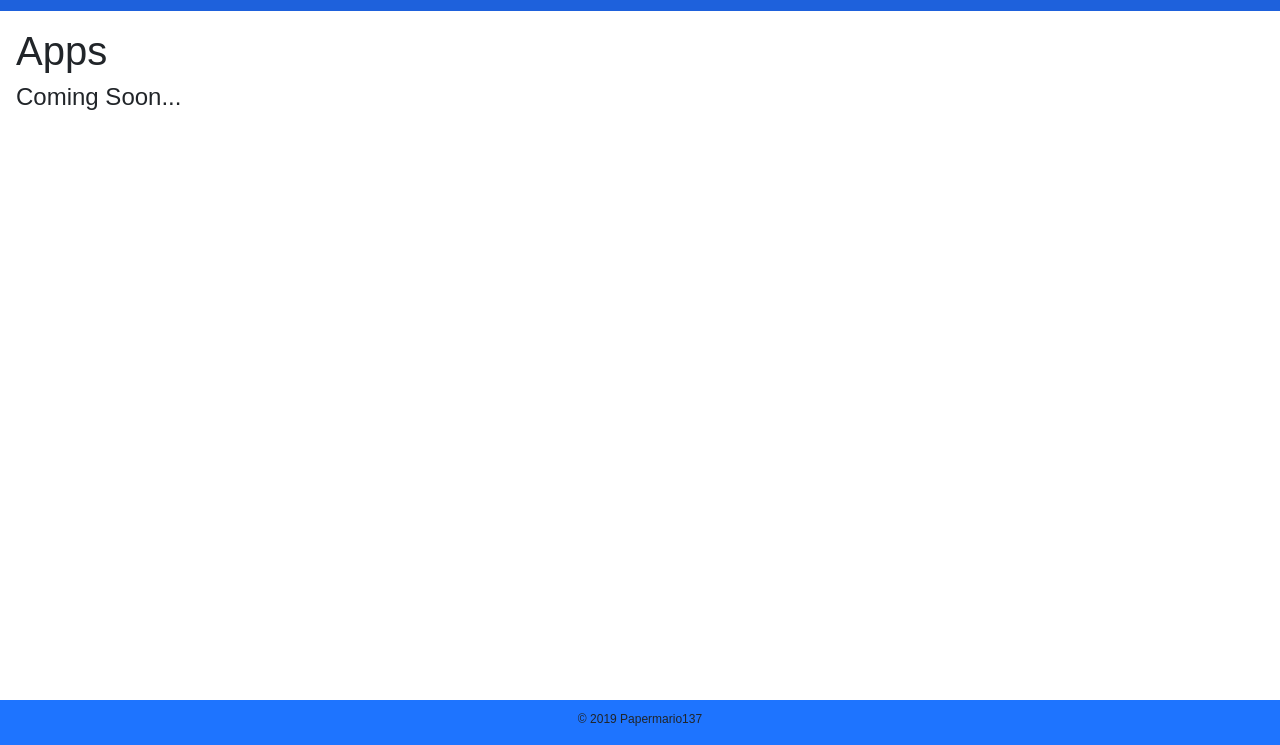
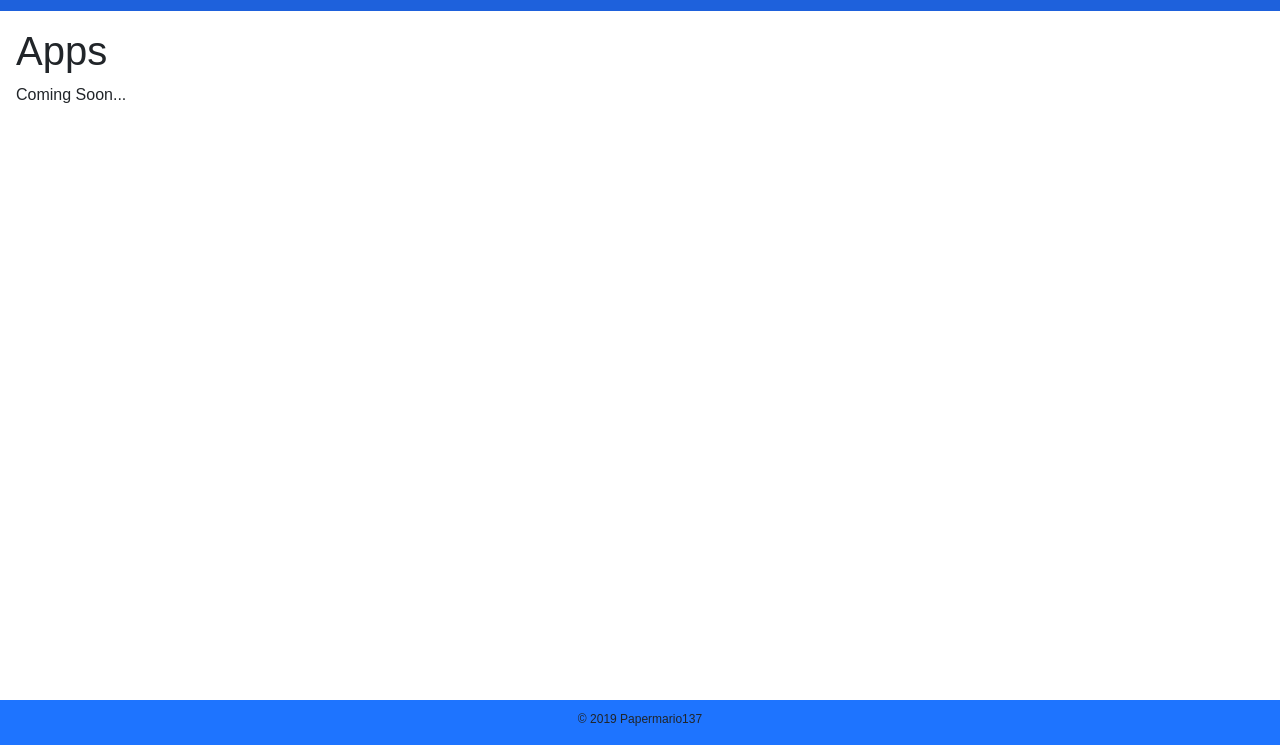
Before and after one commit to whistler12/papermario137.github.io, a plain HTML site: page apps.html in a window 1280 px wide. Shown: the part 55-800 px from the top of the page. Drawn offline with nearby package versions, Linux system fonts and the light colour scheme.

Commit message:
Update apps.html

```diff
--- a/apps.html
+++ b/apps.html
@@ -24,7 +24,7 @@
 </nav>
 <div style="padding: 1rem;">
   <h1>Apps</h1>
-  <h4>Coming Soon...</h4>
+  <p>Coming Soon...</p>
 </div>
 <div class="footer">
 	<center style="margin-top: 5px;">
```
